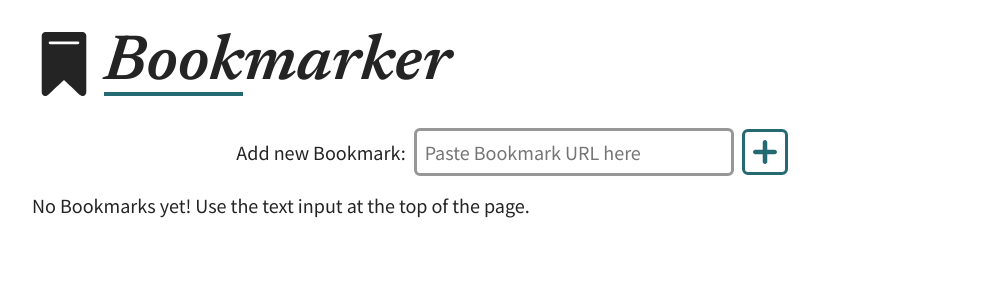
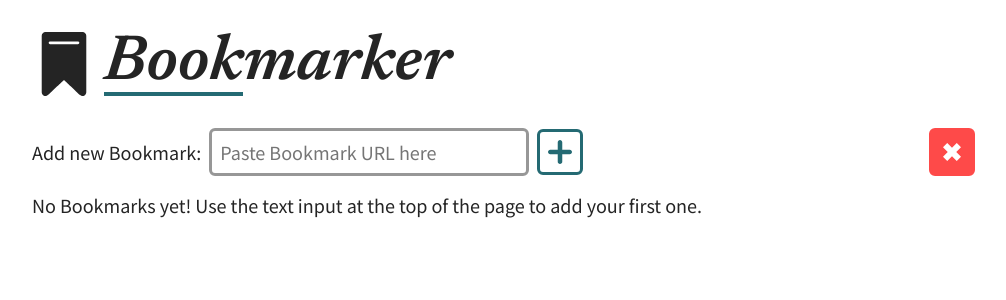
Before and after one commit to jackfreeman279/bookmarker, a React (Create React App) app: page / in a window 1280 px wide. Shown: the top 300 px of the page, without its empty margins (128-1134 px from the left). Built offline with nearby package versions, Linux system fonts and the light colour scheme.

Commit message:
added delete all bookmarks button that sits alongside the addBookmark input

```diff
--- a/src/App.js
+++ b/src/App.js
@@ -31,7 +31,12 @@ function App() {
     const deleteBookmark = id => {
         const deletedBookmark = bookmarks.filter( bookmark => bookmark.id !== id );
         setBookmarks( deletedBookmark ); // set in state
-        localStorage.setItem( SESSION_STORAGE_NAME, JSON.stringify( deletedBookmark ) ); // also set in local storage for page refresh
+        localStorage.setItem( SESSION_STORAGE_NAME, JSON.stringify( deletedBookmark ) ); // also delete in local storage for page refresh
+    };
+
+    const deleteAllBookmarks = () => {
+        setBookmarks( [] ); // set in state
+        localStorage.removeItem( SESSION_STORAGE_NAME ); // also remove in local storage for page refresh
     };
 
     useEffect( () => {
@@ -47,7 +52,7 @@ function App() {
     return (
         <div className="wrapper">
             <Header title="Bookmarker" />
-            <AddBookmark addBookmark={ addBookmark } />
+            <AddBookmark addBookmark={ addBookmark } deleteAllBookmarks={ deleteAllBookmarks } />
             <Bookmarks
                 bookmarks={ bookmarks }
                 deleteBookmark={ deleteBookmark }
--- a/src/components/AddBookmark.js
+++ b/src/components/AddBookmark.js
@@ -2,14 +2,18 @@ import React, { useState } from 'react';
 import PropTypes from 'prop-types';
 import styled from 'styled-components';
 
-// import { ReactComponent as Logo } from '../i/logo.svg';
 import { ReactComponent as Plus } from '../i/plus.svg';
+import { ReactComponent as Delete } from '../i/delete.svg';
+
+const Container = styled.div`
+    display: flex;
+    margin-bottom: var(--spacing);
+`;
 
 const Form = styled.form`
     display: flex;
     align-items: center;
     justify-content: center;
-    margin-bottom: var(--spacing);
     font-size: 1.8rem;
 `;
 
@@ -37,6 +41,19 @@ const Input = styled.input`
 
 const Button = styled.button`
     margin-left: var(--spacing-s);
+
+    &.delete-all {
+        margin-left: auto;
+        margin-right: calc(var(--spacing) + 1px); // added border width of bookmark tile to align
+
+        &:hover,
+        &:focus {
+
+            .tooltip {
+                transform: translateX(0) scale(1);
+            }
+        }
+    }
 `;
 
 /**
@@ -44,9 +61,10 @@ const Button = styled.button`
  *
  * @param {object} props - passed component props
  * @param {Function} props.addBookmark - function to add a bookmark
+ * @param {Function} props.deleteAllBookmarks - function the deletes all existing bookmarks
  * @returns {object} React component render
  */
-function AddBookmark( { addBookmark } ) {
+function AddBookmark( { addBookmark, deleteAllBookmarks } ) {
 
     const [ formState, setFormState ] = useState( { value: '' } );
     const [ formError, setFormError ] = useState( '' );
@@ -103,6 +121,7 @@ function AddBookmark( { addBookmark } ) {
     };
 
     return (
+        <Container>
             <Form onSubmit={ event => handleSubmit( event ) }>
                 <Label>
                     Add new Bookmark:
@@ -119,11 +138,19 @@ function AddBookmark( { addBookmark } ) {
                     <Plus className="button__icon" />
                 </Button>
             </Form>
+            <Button
+                onClick={ () => deleteAllBookmarks() }
+                className="delete-all button button--delete button--fill">
+                <span className="tooltip tooltip--right">Delete All Bookmarks</span>
+                <Delete className="button__icon"/>
+            </Button>
+        </Container>
     );
 }
 
 AddBookmark.propTypes = {
-    addBookmark: PropTypes.func.isRequired
+    addBookmark: PropTypes.func.isRequired,
+    deleteAllBookmarks: PropTypes.func
 };
 
 export default AddBookmark;
--- a/src/components/Bookmark.js
+++ b/src/components/Bookmark.js
@@ -51,6 +51,14 @@ const ExternalIcon = styled( External )`
 
 const Button = styled.button`
     margin-left: auto;
+
+    &:hover,
+    &:focus {
+
+        .tooltip {
+            transform: translateX(0) scale(1);
+        }
+    }
 `;
 
 /**
@@ -78,7 +86,7 @@ function Bookmark( { bookmark, deleteBookmark } ) {
             <Button
                 onClick={ () => deleteBookmark( bookmark.id ) }
                 className="button button--delete">
-                <span className="tooltip">Delete Bookmark</span>
+                <span className="tooltip tooltip--right">Delete Bookmark</span>
                 <Delete className="button__icon"/>
             </Button>
         </Container>
--- a/src/components/Bookmarks.js
+++ b/src/components/Bookmarks.js
@@ -34,7 +34,7 @@ function Bookmarks( { bookmarks, deleteBookmark } ) {
                         );
                     } )
                 ) : (
-                    'No Bookmarks yet! Use the text input at the top of the page.'
+                    'No Bookmarks yet! Use the text input at the top of the page to add your first one.'
                 )
             }
         </List>
--- a/src/styles/_buttons.scss
+++ b/src/styles/_buttons.scss
@@ -60,7 +60,11 @@
         }
     }
 
-    @media (max-width: $break-tablet) {
-        padding: 1.2rem var(--spacing);
+    &--fill {
+
+        &#{$this}--delete {
+            background-color: var(--error);
+            color: var(--white);
+        }
     }
 }
--- a/src/styles/_tooltip.scss
+++ b/src/styles/_tooltip.scss
@@ -30,6 +30,23 @@
         transform: translateX(-50%) scale(1); // this can also be used as the hover value
     }
 
+    &--right {
+        left: auto;
+        right: var(--spacing-s);
+        transform: translateX(0) scale(0);
+        transform-origin: bottom right;
+
+        &::after {
+            transform: none;
+            left: auto;
+            right: var(--spacing-s);
+        }
+
+        &.is-active {
+            transform: translateX(0) scale(1); // this can also be used as the hover value
+        }
+    }
+
     &--error {
         border: 1px solid var(--error);
         color: var(--error);
```
Lines whose indentation alone changed are shown as unchanged.
